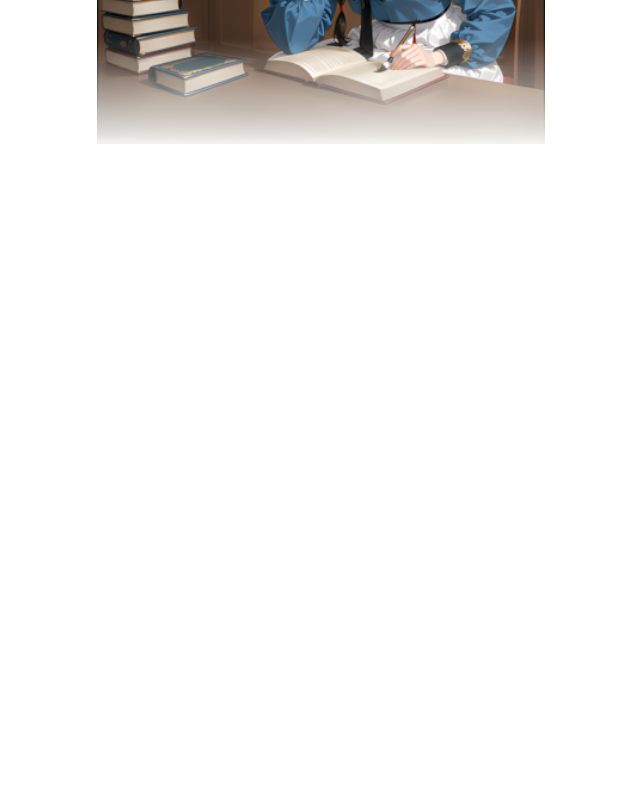
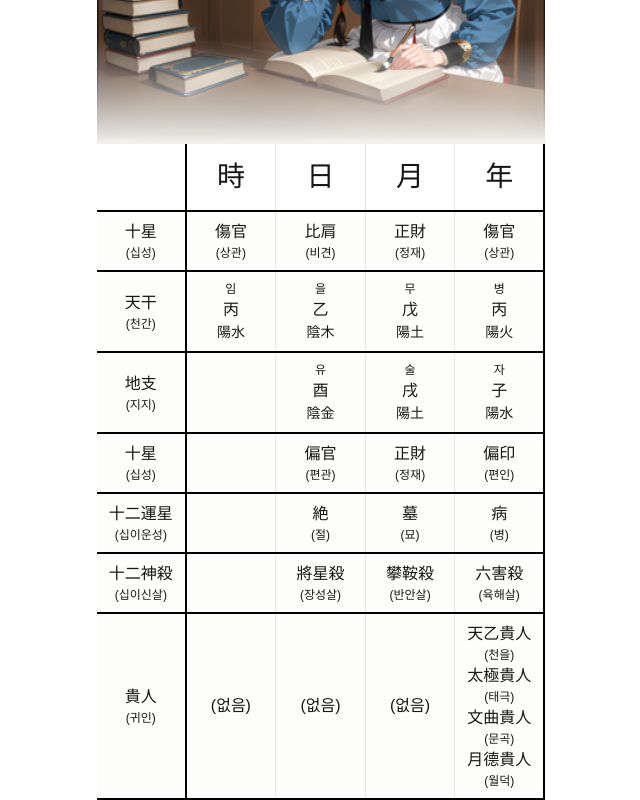
Before and after one commit to LeeHyoGeun96/rocketai, a Next.js app: page / in a window 1280 px wide. Shown: the part 1532-2332 px from the top of the page, without its empty margins (319-959 px from the left). Before the commit the page ends 1676 px from the top, so only its background shows below. Built offline with nearby package versions, Linux system fonts and the light colour scheme.

Commit message:
feat: SaJuTalbe 기본 뼈대

```diff
--- /dev/null
+++ b/components/UI/SaJuTable.tsx
@@ -0,0 +1,178 @@
+import { generateClampFontSize } from "@/utils/generateClampFontSize";
+
+const FONT_HEADER_STYLE = { fontSize: generateClampFontSize(1, 28) }; // 기존 text-2xl 대체
+const FONT_TITLE_HANJA_STYLE = { fontSize: generateClampFontSize(1, 16) }; // 행 제목 한자
+const FONT_TITLE_HANGLE_STYLE = { fontSize: generateClampFontSize(1, 12) }; // 행 제목 한글 (기존 text-xs)
+const FONT_CELL_MAIN_LABEL_STYLE = { fontSize: generateClampFontSize(1, 16) }; // 셀 메인 라벨 (한자 등)
+const FONT_CELL_SUB_LABEL_STYLE = { fontSize: generateClampFontSize(1, 12) }; // 셀 서브 라벨 (한글, 기존 text-xs)
+const FONT_CELL_KOREAN_LABEL_STYLE = {
+  fontSize: generateClampFontSize(1, 12),
+}; // 셀 한글 간단 표기 (기존 text-xs)
+const FONT_CELL_ELEMENT_STYLE = { fontSize: generateClampFontSize(1, 14) }; // 오행 표시
+
+// 패딩 (셀 내부 여백) - generateClampFontSize 함수를 패딩 값 생성에도 활용
+const CELL_PADDING_STYLE = {
+  padding: `${generateClampFontSize(1, 8)} ${generateClampFontSize(1, 10)}`,
+}; // 상하, 좌우
+const HEADER_CELL_PADDING_STYLE = {
+  padding: `${generateClampFontSize(1, 12)} ${generateClampFontSize(1, 14)}`,
+};
+
+interface SaJuColumnData {
+  // Props에서 사용되므로, 간단한 형태라도 정의가 필요할 수 있습니다.
+  label?: string;
+  subLabel?: string;
+  koreanLabel?: string;
+  elementLabel?: string;
+  labelArray?: string[];
+  subLabelArray?: string[];
+}
+
+interface SaJuColumn {
+  hour?: SaJuColumnData;
+  day?: SaJuColumnData;
+  month?: SaJuColumnData;
+  year?: SaJuColumnData;
+}
+interface SaJuData {
+  tenStar: SaJuColumn;
+  heavenlyStems: SaJuColumn;
+  earthlyBranches: SaJuColumn;
+  secondTenStar: SaJuColumn;
+  twelveUnseong: SaJuColumn;
+  twelveShinsal: SaJuColumn;
+  noblePeople: SaJuColumn;
+}
+
+interface Props {
+  data: SaJuData;
+}
+
+const headers = ["", "時", "日", "月", "年"];
+
+const renderRow = (
+  title: { hanjaTitle: string; hangleTitle: string },
+  row: SaJuColumn,
+  borderStyle = "border-b-2" // 기본 보더 스타일 유지
+) => {
+  const { hanjaTitle, hangleTitle } = title;
+  return (
+    <div
+      className={`grid grid-cols-5 ${borderStyle} border-black bg-[#fdfdfb] text-center `}
+    >
+      <div
+        className=" flex flex-col items-center justify-center border-r-2 border-black"
+        style={CELL_PADDING_STYLE} // 행 제목 셀 패딩 적용
+      >
+        <p style={FONT_TITLE_HANJA_STYLE}>{hanjaTitle}</p>
+        <p style={FONT_TITLE_HANGLE_STYLE}>({hangleTitle})</p>
+      </div>
+      {["hour", "day", "month", "year"].map((key, idx) => {
+        const cell = row[key as keyof SaJuColumn];
+
+        return (
+          <div
+            key={idx}
+            className={` border-r ${
+              idx === 3 ? `border-r-2 border-black` : ``
+            } flex items-center justify-center `}
+            style={CELL_PADDING_STYLE} // 데이터 셀 패딩 적용
+          >
+            {cell && (
+              <div className="flex flex-col items-center justify-center ">
+                {/* 한글 간단 표기 */}
+                {cell.koreanLabel && (
+                  <p style={FONT_CELL_KOREAN_LABEL_STYLE}>{cell.koreanLabel}</p>
+                )}
+
+                {/* labelArray + subLabelArray 쌍으로 출력 */}
+                {cell.labelArray && cell.subLabelArray ? (
+                  cell.labelArray.map((label, i) => (
+                    <div key={i} className="flex flex-col items-center">
+                      <p style={FONT_CELL_MAIN_LABEL_STYLE}>{label}</p>
+                      <p style={FONT_CELL_SUB_LABEL_STYLE}>
+                        ({cell.subLabelArray?.[i]})
+                      </p>
+                    </div>
+                  ))
+                ) : (
+                  <>
+                    {cell.label && (
+                      <p style={FONT_CELL_MAIN_LABEL_STYLE}>{cell.label}</p>
+                    )}
+                    {cell.subLabel && (
+                      <p style={FONT_CELL_SUB_LABEL_STYLE}>({cell.subLabel})</p>
+                    )}
+                  </>
+                )}
+
+                {/* 오행 (elementLabel) */}
+                {cell.elementLabel && (
+                  <p
+                    style={FONT_CELL_ELEMENT_STYLE}
+                    className="flex flex-col items-center justify-center "
+                  >
+                    {cell.elementLabel}
+                  </p>
+                )}
+              </div>
+            )}
+          </div>
+        );
+      })}
+    </div>
+  );
+};
+
+export default function SaJuTable({ data }: Props) {
+  return (
+    <div
+      className=" w-full h-auto grid grid-rows-[auto_auto_auto_auto_auto_auto_auto_auto] " // row 높이 auto로 변경 고려
+    >
+      {/* Header */}
+      <div className="grid grid-cols-5 border-b-2 border-t-0 border-black">
+        {" "}
+        {/* text-2xl 제거 */}
+        {headers.map((head, i) => (
+          <div
+            key={i}
+            className={`flex justify-center items-center ${
+              i === 0
+                ? "border-r-2 border-black"
+                : i === 4
+                ? "border-r-2 border-black"
+                : "border-r"
+            }`}
+            style={HEADER_CELL_PADDING_STYLE}
+          >
+            {head && <span style={FONT_HEADER_STYLE}>{head}</span>}
+          </div>
+        ))}
+      </div>
+
+      {/* Row Components */}
+      {renderRow({ hanjaTitle: "十星", hangleTitle: "십성" }, data.tenStar)}
+      {renderRow(
+        { hanjaTitle: "天干", hangleTitle: "천간" },
+        data.heavenlyStems
+      )}
+      {renderRow(
+        { hanjaTitle: "地支", hangleTitle: "지지" },
+        data.earthlyBranches
+      )}
+      {renderRow(
+        { hanjaTitle: "十星", hangleTitle: "십성" },
+        data.secondTenStar
+      )}
+      {renderRow(
+        { hanjaTitle: "十二運星", hangleTitle: "십이운성" },
+        data.twelveUnseong
+      )}
+      {renderRow(
+        { hanjaTitle: "十二神殺", hangleTitle: "십이신살" },
+        data.twelveShinsal
+      )}
+      {renderRow({ hanjaTitle: "貴人", hangleTitle: "귀인" }, data.noblePeople)}
+    </div>
+  );
+}
--- /dev/null
+++ b/data/dummySaJuData.ts
@@ -0,0 +1,44 @@
+// dummyData.ts
+export const dummySaJu: SaJuData = {
+  tenStar: {
+    hour: { label: "傷官", subLabel: "상관" },
+    day: { label: "比肩", subLabel: "비견" },
+    month: { label: "正財", subLabel: "정재" },
+    year: { label: "傷官", subLabel: "상관" },
+  },
+  heavenlyStems: {
+    hour: { koreanLabel: "임", label: "丙", elementLabel: "陽水" },
+    day: { koreanLabel: "을", label: "乙", elementLabel: "陰木" },
+    month: { koreanLabel: "무", label: "戊", elementLabel: "陽土" },
+    year: { koreanLabel: "병", label: "丙", elementLabel: "陽火" },
+  },
+  earthlyBranches: {
+    day: { koreanLabel: "유", label: "酉", elementLabel: "陰金" },
+    month: { koreanLabel: "술", label: "戌", elementLabel: "陽土" },
+    year: { koreanLabel: "자", label: "子", elementLabel: "陽水" },
+  },
+  secondTenStar: {
+    day: { label: "偏官", subLabel: "편관" },
+    month: { label: "正財", subLabel: "정재" },
+    year: { label: "偏印", subLabel: "편인" },
+  },
+  twelveUnseong: {
+    day: { label: "絶", subLabel: "절" },
+    month: { label: "墓", subLabel: "묘" },
+    year: { label: "病", subLabel: "병" },
+  },
+  twelveShinsal: {
+    day: { label: "將星殺", subLabel: "장성살" },
+    month: { label: "攀鞍殺", subLabel: "반안살" },
+    year: { label: "六害殺", subLabel: "육해살" },
+  },
+  noblePeople: {
+    hour: { label: "(없음)" },
+    day: { label: "(없음)" },
+    month: { label: "(없음)" },
+    year: {
+      labelArray: ["天乙貴人", "太極貴人", "文曲貴人", "月德貴人"],
+      subLabelArray: ["천을", "태극", "문곡", "월덕"],
+    },
+  },
+};
--- a/pages/index.tsx
+++ b/pages/index.tsx
@@ -1,9 +1,42 @@
+import SaJuTable from "@/components/UI/SaJuTable";
 import { SpeechBubbleText } from "@/components/UI/Webtoon/SpeechBubbleText";
+import { WebtoonBlock } from "@/components/UI/Webtoon/WebtoonBlock";
 import { WebtoonContainer } from "@/components/UI/Webtoon/WebtoonContainer";
 import { WebtoonImageBlock } from "@/components/UI/Webtoon/WebtoonImageBlock";
 import { imagePaths } from "@/constants/bluemoonladysaju/webtoonImagesMeta";
+import { dummySaJu } from "@/data/dummySaJuData";
+import { generateClampFontSize } from "@/utils/generateClampFontSize";
+
+export interface TableStylePreset {
+  borderColor: string;
+  leftEdgeClassName: string;
+  leftEdgeFontSize: string;
+  topEdgeClassName: string;
+  topEdgeFontSize: string;
+  edgeColor: string;
+  innerCellBgColor: string;
+  fontSize: string;
+  getRowBorderClass?: (rowIndex: number) => string;
+}
+
+export const DefaultSajuTableStyle: TableStylePreset = {
+  borderColor: "border-gray-300",
+  leftEdgeClassName: " border-r border-b border-black border-l-0",
+  leftEdgeFontSize: generateClampFontSize(1, 12),
+  topEdgeClassName: "border-t-0 border border-black",
+  topEdgeFontSize: generateClampFontSize(1, 21),
+  edgeColor: "bg-transparent",
+  innerCellBgColor: "bg-[#fcfcfa]",
+  fontSize: generateClampFontSize(1, 20),
+  getRowBorderClass: (rowIndex: number) =>
+    rowIndex === 1
+      ? "border-b-[0.5px] border-gray-400"
+      : "border-b border-black",
+};
 
 export default function Home() {
+  const sajuData = dummySaJu;
+
   return (
     <>
       <WebtoonContainer>
@@ -26,6 +59,9 @@ export default function Home() {
             minFontSize={1}
           />
         </WebtoonImageBlock>
+        <WebtoonBlock>
+          <SaJuTable data={sajuData} />
+        </WebtoonBlock>
       </WebtoonContainer>
     </>
   );
```
Also changed, not shown: types/saju.d.ts (+25 -0 lines).
